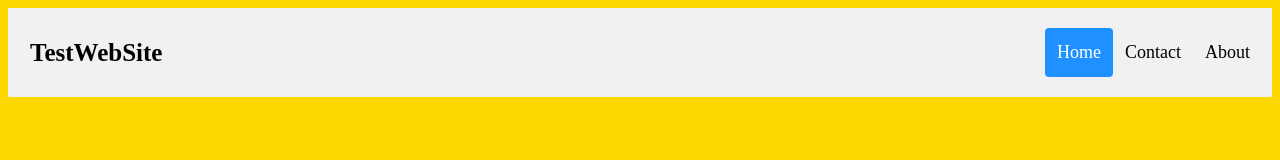
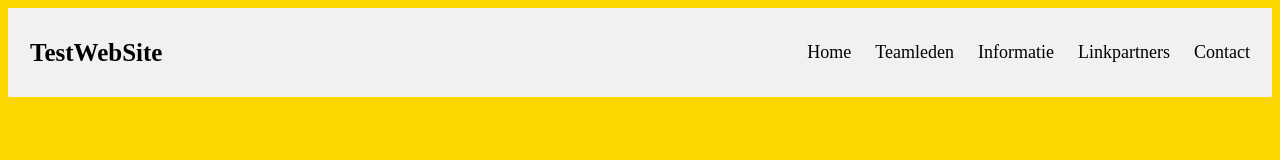
Before and after one commit to KCleutjens/test, a plain HTML site: page index.html in a window 1280 px wide. Drawn offline with Linux system fonts and the light colour scheme.

Commit message:
Updated my index.html

```diff
--- a/index.html
+++ b/index.html
@@ -13,8 +13,10 @@ background-color: gold;
 <div class="header">
   <a href="#default" class="logo">TestWebSite</a>
     <div class="header-right">
-    <a class="active" href="#home">Home</a>
-      <a href="#contact">Contact</a>
-    <a href="#about">About</a>
+      <a href="#">Home</a>
+      <a href="#">Teamleden</a>
+      <a href="#">Informatie</a>
+      <a href="#">Linkpartners</a>
+      <a href="#">Contact</a>
     </div>
 </div>
```
